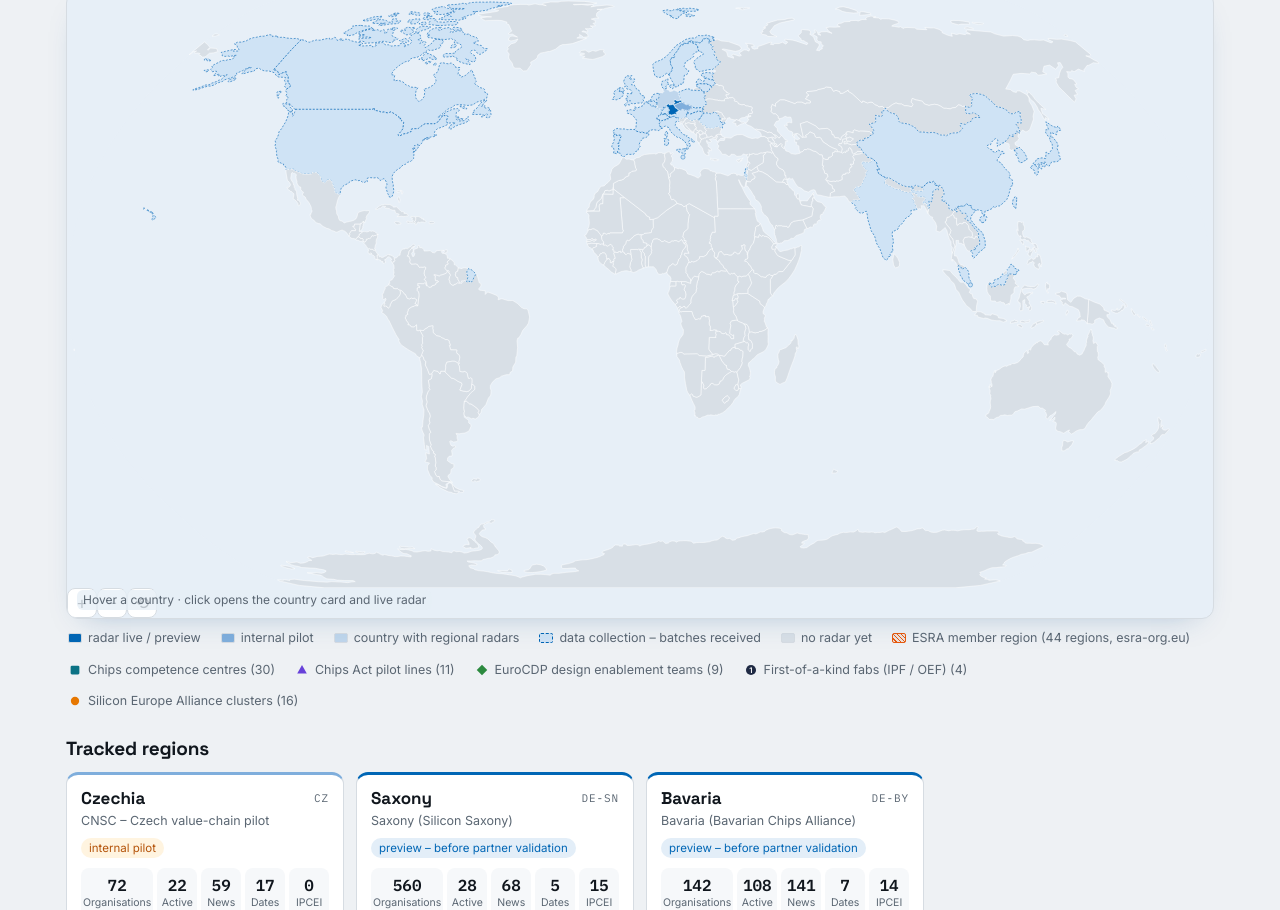
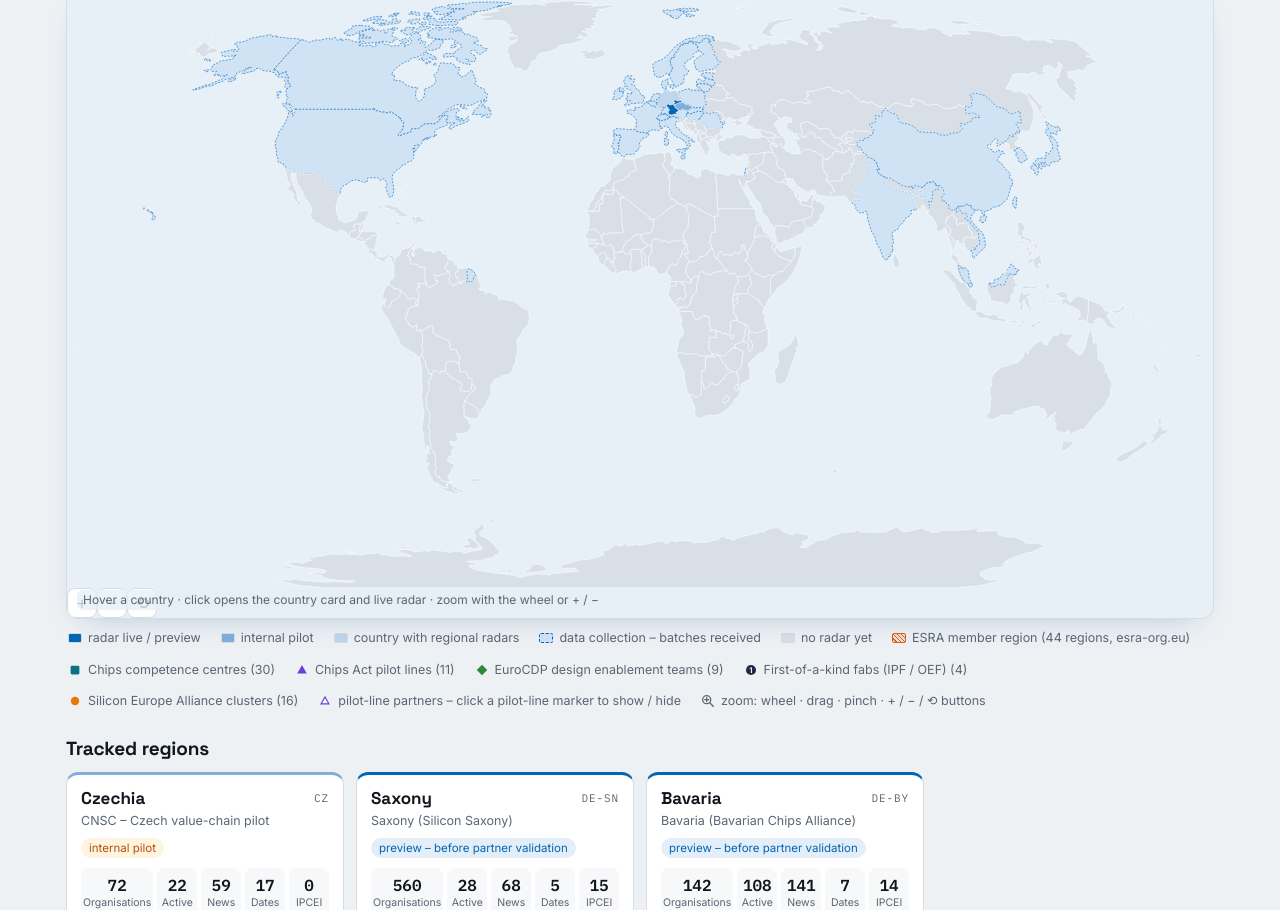
Before and after one commit to smarterinstruments/smarterinstruments.github.io, a plain HTML site: page index.html in a window 1280 px wide. Shown: the part 305-1215 px from the top of the page. Drawn offline with Linux system fonts and the light colour scheme.

Commit message:
Legend: pilot-line partners on/off and zoom hints (cs/en/de)
Co-Authored-By: Claude Fable 5.1 <noreply@anthropic.com>
Claude-Session: https://claude.ai/code/session_01PeGFR2ASHpbFzh7QYM5tbw

```diff
--- a/index.html
+++ b/index.html
@@ -196,9 +196,9 @@ const T = {
     lede: 'Které země a regiony už mají týdenní radar veřejné aktivity firem a institucí v polovodičovém hodnotovém řetězci – ve stejné taxonomii, se stejnou metrikou. Najetím na zemi nebo region se zobrazí čísla; klik otevře kartu regionu a jeho živý radar.',
     world: 'Svět', europe: 'Evropa',
     orgs: 'Organizace', active31: 'Aktivní za 31 dní', active31s: 'Aktivní 31 d', news: 'Zprávy', events: 'Termíny', ipcei: 'IPCEI',
-    regions: 'Sledované regiony', clickSite: 'Klik → web', plParts: n => `${n} účastníků (CORDIS)`, plOpen: 'Klik → zobrazit všechny lokality účastníků', plHide: 'Klik → skrýt lokality účastníků', plOff: n => `${n} mimo mapu`, plNote: 'Účastníci a sídla podle CORDIS; HQ = centrála organizace (pracoviště mohou být jinde). Web a CORDIS v panelu.', plWeb: 'Web', plClear: 'Skrýt vše', roleC: 'koordinátor', roleP: 'účastník', roleT: 'třetí strana', legendSite: 'lokalita účastníka rozbalené pilotní linky', legendEsra: 'členský region ESRA (44 regionů, esra-org.eu)', esraToggle: 'ESRA regiony', esraMember: 'členský region ESRA', esraInit: 'iniciátor aliance', esraRegion: 'region', esraRegions: 'regiony', esraNone: 'ESRA: žádný členský region', ipceiAst: 'IPCEI AST', ipceiAstNote: 'vyhlédnuto k podpoře (BMWE, 30. 6. 2026), schválení Komise probíhá', updated: 'Aktualizace', edition: 'Edice', open: 'Živý radar', openCard: 'Karta regionu', clickCard: 'Klik → karta regionu a živý radar', repo: 'Data (GitHub)',
+    regions: 'Sledované regiony', clickSite: 'Klik → web', plParts: n => `${n} účastníků (CORDIS)`, plOpen: 'Klik → zobrazit všechny lokality účastníků', plHide: 'Klik → skrýt lokality účastníků', plOff: n => `${n} mimo mapu`, plNote: 'Účastníci a sídla podle CORDIS; HQ = centrála organizace (pracoviště mohou být jinde). Web a CORDIS v panelu.', plWeb: 'Web', plClear: 'Skrýt vše', roleC: 'koordinátor', roleP: 'účastník', roleT: 'třetí strana', legendSite: 'partneři pilotní linky – klik na značku linky = zobrazit / skrýt', legendZoom: 'zoom: kolečko · tažení · pinch · tlačítka + / − / ⟲', legendEsra: 'členský region ESRA (44 regionů, esra-org.eu)', esraToggle: 'ESRA regiony', esraMember: 'členský region ESRA', esraInit: 'iniciátor aliance', esraRegion: 'region', esraRegions: 'regiony', esraNone: 'ESRA: žádný členský region', ipceiAst: 'IPCEI AST', ipceiAstNote: 'vyhlédnuto k podpoře (BMWE, 30. 6. 2026), schválení Komise probíhá', updated: 'Aktualizace', edition: 'Edice', open: 'Živý radar', openCard: 'Karta regionu', clickCard: 'Klik → karta regionu a živý radar', repo: 'Data (GitHub)',
     notCovered: 'Zatím bez radaru', join: 'Zájem o zapojení země? info@semicz.cz',
-    hint: 'Najeďte na zemi · klik otevře kartu regionu a živý radar', clickOpen: 'Klik → plný radar', clickZoom: 'Klik → regionální radary', tapAgain: 'Klepněte znovu → otevřít',
+    hint: 'Najeďte na zemi · klik otevře kartu regionu a živý radar · zoom kolečkem nebo + / −', clickOpen: 'Klik → plný radar', clickZoom: 'Klik → regionální radary', tapAgain: 'Klepněte znovu → otevřít',
     parentLine: n => `${n} regionální radary`, topSeg: 'Největší segmenty', verified: 'ověřeno', internal: 'interní náhled – zatím bez veřejné stránky',
     legendTracked: 'radar v provozu / náhled', legendPilot: 'interní pilot', legendParent: 'země s regionálními radary', legendNone: 'zatím bez radaru', legendCollect: 'sběr dat – dávky přijaty', h2collect: 'Ve sběru dat', collectLine: (n,b) => `${n} organizací ve ${b} dávkách`, collectNote: 'Dávky zpracovány do čistého sešitu; radar vznikne po doplnění zdrojů a validaci partnerem.', noAction: 'Radar zatím není otevřený', previewLine: 'Interní náhled radaru sestaven (rozcestník 32 zemí)', inCollect: 've sběru dat',
     h2cards: 'Sledované regiony', aboutH: 'Jak globální radar vzniká',
@@ -214,9 +214,9 @@ const T = {
     lede: 'Which countries and regions already have a weekly radar of public activity across the semiconductor value chain – same taxonomy, same metric. Hover a country or region for its figures; click opens the region\'s card and live radar.',
     world: 'World', europe: 'Europe',
     orgs: 'Organisations', active31: 'Active in 31 days', active31s: 'Active 31 d', news: 'News items', events: 'Dates', ipcei: 'IPCEI',
-    regions: 'Tracked regions', clickSite: 'Click → website', plParts: n => `${n} participants (CORDIS)`, plOpen: 'Click → show all participant sites', plHide: 'Click → hide participant sites', plOff: n => `${n} off map`, plNote: 'Participants and legal seats per CORDIS; HQ = organisation headquarters (operating institutes may be elsewhere). Website and CORDIS links in the panel.', plWeb: 'Website', plClear: 'Hide all', roleC: 'coordinator', roleP: 'participant', roleT: 'third party', legendSite: 'participant site of an expanded pilot line', legendEsra: 'ESRA member region (44 regions, esra-org.eu)', esraToggle: 'ESRA regions', esraMember: 'ESRA member region', esraInit: 'initiator of the alliance', esraRegion: 'region', esraRegions: 'regions', esraNone: 'ESRA: no member region', ipceiAst: 'IPCEI AST', ipceiAstNote: 'earmarked for funding (BMWE, 30 Jun 2026), Commission approval pending', updated: 'Updated', edition: 'Edition', open: 'Live radar', openCard: 'Country card', clickCard: 'Click → country card & live radar', repo: 'Data (GitHub)',
+    regions: 'Tracked regions', clickSite: 'Click → website', plParts: n => `${n} participants (CORDIS)`, plOpen: 'Click → show all participant sites', plHide: 'Click → hide participant sites', plOff: n => `${n} off map`, plNote: 'Participants and legal seats per CORDIS; HQ = organisation headquarters (operating institutes may be elsewhere). Website and CORDIS links in the panel.', plWeb: 'Website', plClear: 'Hide all', roleC: 'coordinator', roleP: 'participant', roleT: 'third party', legendSite: 'pilot-line partners – click a pilot-line marker to show / hide', legendZoom: 'zoom: wheel · drag · pinch · + / − / ⟲ buttons', legendEsra: 'ESRA member region (44 regions, esra-org.eu)', esraToggle: 'ESRA regions', esraMember: 'ESRA member region', esraInit: 'initiator of the alliance', esraRegion: 'region', esraRegions: 'regions', esraNone: 'ESRA: no member region', ipceiAst: 'IPCEI AST', ipceiAstNote: 'earmarked for funding (BMWE, 30 Jun 2026), Commission approval pending', updated: 'Updated', edition: 'Edition', open: 'Live radar', openCard: 'Country card', clickCard: 'Click → country card & live radar', repo: 'Data (GitHub)',
     notCovered: 'No radar yet', join: 'Want your country in? info@semicz.cz',
-    hint: 'Hover a country · click opens the country card and live radar', clickOpen: 'Click → full radar', clickZoom: 'Click → regional radars', tapAgain: 'Tap again → open',
+    hint: 'Hover a country · click opens the country card and live radar · zoom with the wheel or + / −', clickOpen: 'Click → full radar', clickZoom: 'Click → regional radars', tapAgain: 'Tap again → open',
     parentLine: n => `${n} regional radars`, topSeg: 'Largest segments', verified: 'verified', internal: 'internal preview – no public page yet',
     legendTracked: 'radar live / preview', legendPilot: 'internal pilot', legendParent: 'country with regional radars', legendNone: 'no radar yet', legendCollect: 'data collection – batches received', h2collect: 'In data collection', collectLine: (n,b) => `${n} organisations in ${b} batches`, collectNote: 'Batches processed into a clean workbook; the radar follows once sources are added and a partner has validated.', noAction: 'Radar not open yet', previewLine: 'Internal radar preview built (hub of 32 countries)', inCollect: 'in data collection',
     h2cards: 'Tracked regions', aboutH: 'How the global radar is built',
@@ -232,9 +232,9 @@ const T = {
     lede: 'Welche Länder und Regionen bereits einen wöchentlichen Radar der öffentlichen Aktivität entlang der Halbleiter-Wertschöpfungskette haben – gleiche Taxonomie, gleiche Metrik. Mit dem Mauszeiger erscheinen die Zahlen; Klick öffnet Regionskarte und Live-Radar.',
     world: 'Welt', europe: 'Europa',
     orgs: 'Organisationen', active31: 'Aktiv in 31 Tagen', active31s: 'Aktiv 31 T.', news: 'Meldungen', events: 'Termine', ipcei: 'IPCEI',
-    regions: 'Erfasste Regionen', clickSite: 'Klick → Website', plParts: n => `${n} Teilnehmer (CORDIS)`, plOpen: 'Klick → alle Teilnehmerstandorte zeigen', plHide: 'Klick → Teilnehmerstandorte ausblenden', plOff: n => `${n} außerhalb der Karte`, plNote: 'Teilnehmer und Rechtssitze laut CORDIS; HQ = Zentrale der Organisation (Institute können andernorts sitzen). Website und CORDIS im Panel.', plWeb: 'Website', plClear: 'Alle ausblenden', roleC: 'Koordinator', roleP: 'Teilnehmer', roleT: 'Dritte Partei', legendSite: 'Teilnehmerstandort einer aufgeklappten Pilotlinie', legendEsra: 'ESRA-Mitgliedsregion (44 Regionen, esra-org.eu)', esraToggle: 'ESRA-Regionen', esraMember: 'ESRA-Mitgliedsregion', esraInit: 'Initiator der Allianz', esraRegion: 'Region', esraRegions: 'Regionen', esraNone: 'ESRA: keine Mitgliedsregion', ipceiAst: 'IPCEI AST', ipceiAstNote: 'zur Förderung vorgesehen (BMWE, 30.06.2026), Genehmigung der Kommission läuft', updated: 'Aktualisiert', edition: 'Ausgabe', open: 'Live-Radar', openCard: 'Regionskarte', clickCard: 'Klick → Regionskarte & Live-Radar', repo: 'Daten (GitHub)',
+    regions: 'Erfasste Regionen', clickSite: 'Klick → Website', plParts: n => `${n} Teilnehmer (CORDIS)`, plOpen: 'Klick → alle Teilnehmerstandorte zeigen', plHide: 'Klick → Teilnehmerstandorte ausblenden', plOff: n => `${n} außerhalb der Karte`, plNote: 'Teilnehmer und Rechtssitze laut CORDIS; HQ = Zentrale der Organisation (Institute können andernorts sitzen). Website und CORDIS im Panel.', plWeb: 'Website', plClear: 'Alle ausblenden', roleC: 'Koordinator', roleP: 'Teilnehmer', roleT: 'Dritte Partei', legendSite: 'Pilotlinien-Partner – Klick auf die Linienmarke = ein- / ausblenden', legendZoom: 'Zoom: Mausrad · Ziehen · Pinch · Tasten + / − / ⟲', legendEsra: 'ESRA-Mitgliedsregion (44 Regionen, esra-org.eu)', esraToggle: 'ESRA-Regionen', esraMember: 'ESRA-Mitgliedsregion', esraInit: 'Initiator der Allianz', esraRegion: 'Region', esraRegions: 'Regionen', esraNone: 'ESRA: keine Mitgliedsregion', ipceiAst: 'IPCEI AST', ipceiAstNote: 'zur Förderung vorgesehen (BMWE, 30.06.2026), Genehmigung der Kommission läuft', updated: 'Aktualisiert', edition: 'Ausgabe', open: 'Live-Radar', openCard: 'Regionskarte', clickCard: 'Klick → Regionskarte & Live-Radar', repo: 'Daten (GitHub)',
     notCovered: 'Noch kein Radar', join: 'Interesse am eigenen Land? info@semicz.cz',
-    hint: 'Land überfahren · Klick öffnet Regionskarte und Live-Radar', clickOpen: 'Klick → vollständiger Radar', clickZoom: 'Klick → regionale Radare', tapAgain: 'Erneut tippen → öffnen',
+    hint: 'Land überfahren · Klick öffnet Regionskarte und Live-Radar · Zoom mit Mausrad oder + / −', clickOpen: 'Klick → vollständiger Radar', clickZoom: 'Klick → regionale Radare', tapAgain: 'Erneut tippen → öffnen',
     parentLine: n => `${n} regionale Radare`, topSeg: 'Größte Segmente', verified: 'verifiziert', internal: 'interne Vorschau – noch keine öffentliche Seite',
     legendTracked: 'Radar live / Vorschau', legendPilot: 'interner Pilot', legendParent: 'Land mit regionalen Radaren', legendNone: 'noch kein Radar', legendCollect: 'Datenerhebung – Lieferungen eingegangen', h2collect: 'In Datenerhebung', collectLine: (n,b) => `${n} Organisationen in ${b} Lieferungen`, collectNote: 'Lieferungen in eine bereinigte Arbeitsmappe überführt; der Radar folgt nach Ergänzung der Quellen und Partnervalidierung.', noAction: 'Radar noch nicht geöffnet', previewLine: 'Interne Radar-Vorschau erstellt (Übersicht 32 Länder)', inCollect: 'in Datenerhebung',
     h2cards: 'Erfasste Regionen', aboutH: 'Wie der globale Radar entsteht',
@@ -301,7 +301,8 @@ function renderTexts() {
   $('layerToggles').innerHTML = Object.keys(LAYERS).map(l => `<label class="lt"><input type="checkbox" data-l="${l}" ${LAYERS[l] ? 'checked' : ''}>${legendSym(l)}<span>${esc(POINTS.layers[l][LANG] || POINTS.layers[l].en)}</span></label>`).join('');
   $('layerToggles').querySelectorAll('input').forEach(i => i.addEventListener('change', e => { LAYERS[e.target.dataset.l] = e.target.checked; renderMap(); }));
   $('legend').innerHTML += Object.keys(LAYERS).map(l => `<span>${legendSym(l)}${esc(POINTS.layers[l][LANG] || POINTS.layers[l].en)} (${POINTS.points.filter(p => p.l === l).length})</span>`).join('') +
-    `<span id="legendSites" style="display:none"><svg viewBox="0 0 16 16"><path d="M8,3.4 L12.4,11.2 L3.6,11.2 Z" fill="#fff" stroke="#6741D9" stroke-width="1.4"/></svg>${esc(t.legendSite)}</span>`;
+    `<span id="legendSites"><svg viewBox="0 0 16 16"><path d="M8,3.4 L12.4,11.2 L3.6,11.2 Z" fill="#fff" stroke="#6741D9" stroke-width="1.4"/></svg>${esc(t.legendSite)}</span>` +
+    `<span id="legendZoom"><svg viewBox="0 0 16 16"><circle cx="6.5" cy="6.5" r="4.6" fill="none" stroke="currentColor" stroke-width="1.5"/><path d="M10 10 L14.2 14.2 M4.3 6.5 H8.7 M6.5 4.3 V8.7" stroke="currentColor" stroke-width="1.5" stroke-linecap="round"/></svg>${esc(t.legendZoom)}</span>`;
   renderCards(); renderPlPanel();
   $('about').innerHTML = `<h2 style="margin-top:0">${esc(t.aboutH)}</h2>` + t.about.map(p => `<p>${esc(p)}</p>`).join('') + `<p><b>${esc(t.join)}</b></p>`;
   $('foot').innerHTML = `${esc(t.foot)} · © 2026 Czech National Semiconductor Cluster, z.s. · <a href="https://www.semicz.cz" target="_blank" rel="noopener">semicz.cz</a> · ${esc(t.updated)}: ${fd(IDX.updated)}`;
@@ -392,7 +393,6 @@ function renderPois() {
 function togglePl(id) { if (PL_OPEN[id]) delete PL_OPEN[id]; else PL_OPEN[id] = true; renderPois(); }
 function renderPlPanel() {
   const tr = T[LANG]; const pan = $('plpanel'); const ids = Object.keys(PL_OPEN).filter(id => POINTS.points.some(p => p.id === id && p.sites));
-  const ls = $('legendSites'); if (ls) ls.style.display = (VIEW === 'europe' && ids.length) ? '' : 'none';
   if (VIEW !== 'europe' || !ids.length) { pan.classList.remove('on'); pan.innerHTML = ''; return; }
   pan.innerHTML = ids.map(id => { const p = POINTS.points.find(x => x.id === id); const off = p.sites.filter(q => q.off).length;
     return `<div class="pl"><i style="background:${plColor(id)}"></i><b>${esc(p.n)}</b><span>${esc(tr.plParts(p.sites.length))}${off ? ' · ' + esc(tr.plOff(off)) : ''}</span>` +
```
Also changed, not shown: tools/template.html (+8 -8 lines).
